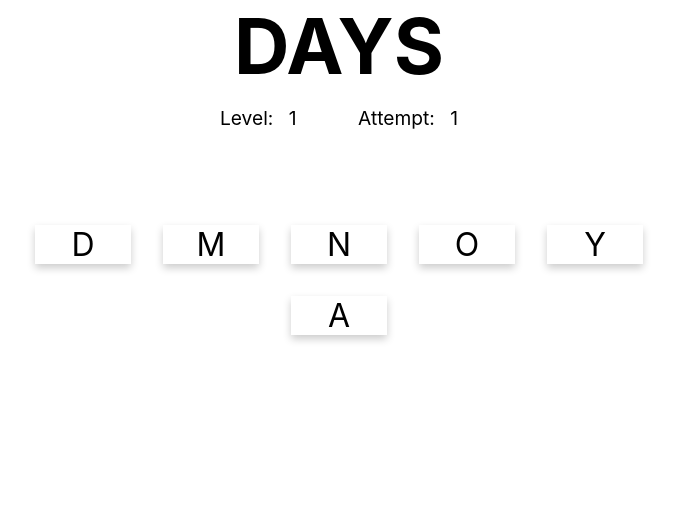
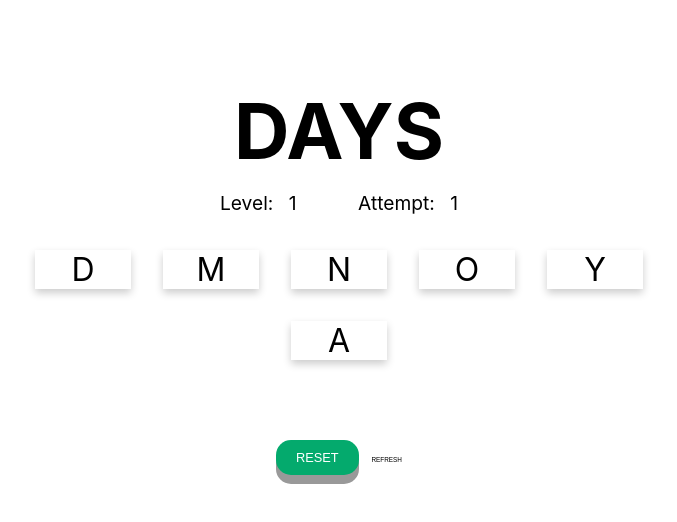
Before and after one commit to 6310110219/lab3SA03-React, a React (Create React App) app: page / in a window 1280 px wide. Shown: the top 522 px of the page, without its empty margins (301-978 px from the left). Built offline with nearby package versions, Linux system fonts and the light colour scheme.

Commit message:
add RESET and REFRESH button

```diff
--- a/src/App.css
+++ b/src/App.css
@@ -74,3 +74,35 @@
   word-spacing: 10px;
   margin-top: 1vw;
 }
+.resetButton {
+  margin-top: 5vw;
+  padding: 10px 20px;
+  font-size: 1vw;
+  text-align: center;
+  cursor: pointer;
+  outline: none;
+  color: #fff;
+  background-color: #04AA6D;
+  border: none;
+  border-radius: 15px;
+  box-shadow: 0 9px #999;
+}
+
+.resetButton:hover {background-color: #3e8e41}
+
+.resetButton:active {
+  background-color: #3e8e41;
+  box-shadow: 0 5px #666;
+  transform: translateY(4px);
+}
+
+.refreshButton {
+  font-size: 0.5vw;
+  color: black;
+  padding: 0;
+  border: none;
+  background: none;
+  margin-left: 1vw;
+}
+
+.refreshButton:hover {color: red;}
--- a/src/WordCard.js
+++ b/src/WordCard.js
@@ -49,6 +49,10 @@ export default function WordCard(props){
         }
 
     }
+    const reset = () => {
+        setState({...state, guess: '', attempt: state.attempt + 1})
+        setState(prepareStateFromWord(props.value[state.level - 1], state.level, state.attempt + 1))
+      }
 
     if(state.level > arrayLength && key == 1) {
         key = 0;
@@ -68,17 +72,24 @@ export default function WordCard(props){
     }
 
     return (
-        <div id = "WordCard">
-            <div>
-                <h1 className='head'>DAYS</h1>
-                <p className='statusbar'>Level: {state.level}&nbsp; &nbsp; Attempt: {state.attempt}</p>
-            </div>
-            <div className='parent'>
+        <div>
+
+            <div className ='parent'>
+                <div>
+                    <h1 className='head'>DAYS</h1>
+                    <p className='statusbar'>Level: {state.level}&nbsp; &nbsp; Attempt: {state.attempt}</p>
+                </div>
                 {
+
                     state.chars.map((c, i) =>
                         <CharacterCard value={c} key={i} activationHandler={activationHandler} level = {state.level} attempt={state.attempt} arrayLength = {arrayLength}/>
                     )
                 }
+                <div>
+                    <button className='resetButton' onClick={reset}>RESET</button>
+                    <button className='refreshButton' onClick={() =>window.location.reload()}>REFRESH</button>
+                </div>
+
             </div>
         </div>
     );
```
